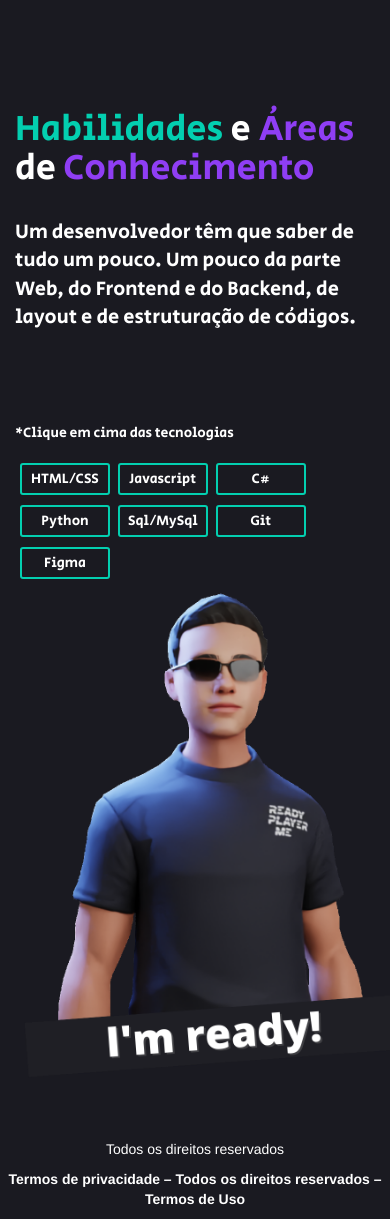
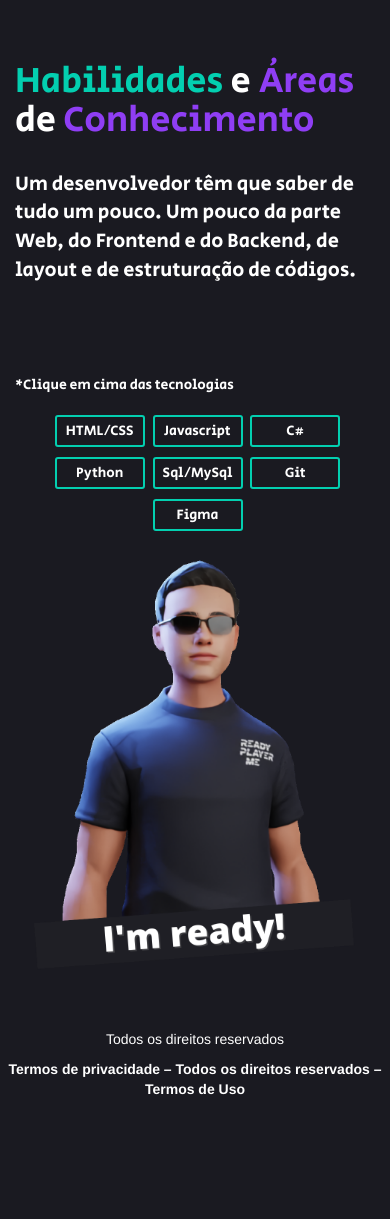
Before and after one commit to PedroPro212/Portfolio, a PHP site: page /pages/habilidades.html in a window 390 px wide. Shown: the part 68-1287 px from the top of the page. After the commit the page ends 1163 px from the top, so only its background shows below. Run offline with PHP 8.4, Linux system fonts and the light colour scheme.

Commit message:
Correção responsividade tela de habilidades

```diff
--- a/pages/habilidades.html
+++ b/pages/habilidades.html
@@ -32,14 +32,14 @@
     </header>
 
     <main>
-        <div class="container" style="margin-top:90px;">
+        <div class="container" style="margin-top:5vh">
             <div class="row">
                 <div class="col-sm-5" style="font-family: 'Secular One', sans-serif; ">
                     <h1 class="text-left"><a style="color:#03CFB0; text-decoration:none;">Habilidades</a> e <a style="color:#8F3EF4; text-decoration:none;">Áreas</a> de <a style="color:#8F3EF4; text-decoration:none;">Conhecimento</a></h1>
                     <p class="text-left" style="font-size:20px; margin-top:30px;">Um desenvolvedor têm que saber de tudo um pouco. Um pouco da parte Web, do Frontend e do Backend, de layout e de estruturação de códigos. </p>
 
-                    <p class="text-left" style="margin-top:90px;">*Clique em cima das tecnologias</p>
-                    <div>
+                    <p class="center-block" style="margin-top:90px;">*Clique em cima das tecnologias</p>
+                    <div class=" text-center">
                         <input type="button" class="tecnologias" id="btnHtml" value="HTML/CSS" />
                         <input type="button" class="tecnologias" id="btnJavascript" value="Javascript" />
                         <input type="button" class="tecnologias" id="btnC" value="C#" />
@@ -48,7 +48,7 @@
                         <input type="button" class="tecnologias" id="btnGit" value="Git" />
                         <input type="button" class="tecnologias" id="btnFigma" value="Figma" />
                     </div>
-                    <div class="center-block" id="div1" style="width:400px; margin-top:30px; border-width:2px; border-style:solid;border-color:#03CFB0; border-radius:3px;">
+                    <div class="center-block text-center habilidades" id="div1">
                         <p style="margin-top:10px;">HTML/CSS</p>
                         <p>Para qualquer site bem estruturado e estilizado é necessário ter uma boa base HTML e uma boa folha de estilos CSS.</p>
                         <ul class="text-left">
@@ -57,7 +57,7 @@
                             <li>Principais tags css</li>
                         </ul>
                     </div>
-                    <div class="center-block" id="div2" style="display:none;width:400px; margin-top:30px; border-width:2px; border-style:solid;border-color:#03CFB0; border-radius:3px;">
+                    <div class="center-block text-center habilidades" id="div2">
                         <p style="margin-top:10px;">Javascript</p>
                         <p>A inteligencia de um site por trás da estrutura sem dúvidas é o Javascript, é nele que toda a mágica visual e não visual acontece.</p>
                         <ul class="text-left">
@@ -65,7 +65,7 @@
                             <li>Inserção e administração</li>
                         </ul>
                     </div>
-                    <div class="center-block" id="div3" style="display:none;width:400px; margin-top:30px; border-width:2px; border-style:solid;border-color:#03CFB0; border-radius:3px;">
+                    <div class="center-block text-center habilidades" id="div3">
                         <p style="margin-top:10px;">C#</p>
                         <p>E por trá de todo o processo inteligente do site está uma linguagem Backend, sendo ela a responsavel por manipular dados, registros ou todo o processo.</p>
                         <ul class="text-left">
@@ -73,7 +73,7 @@
                             <li>Parte por trás de todo processo</li>
                         </ul>
                     </div>
-                    <div class="center-block" id="div4" style="display:none;width:400px; margin-top:30px; border-width:2px; border-style:solid;border-color:#03CFB0; border-radius:3px;">
+                    <div class="center-block text-center habilidades" id="div4">
                         <p style="margin-top:10px;">Python</p>
                         <p>Python também é uma linguagem Backend, sendo umas das linguagens mais utilizadas do mundo atualmente.</p>
                         <ul class="text-left">
@@ -81,7 +81,7 @@
                             <li>Criação de Bot/Automações</li>
                         </ul>
                     </div>
-                     <div class="center-block" id="div5" style="display:none;width:400px; margin-top:30px; border-width:2px; border-style:solid;border-color:#03CFB0; border-radius:3px;">
+                     <div class="center-block text-center habilidades" id="div5">
                         <p style="margin-top:10px;">Sql/MySql</p>
                         <p>Sem dúvidas uma boa base de dados é fundamental para uma aplicação que envolva almazenagem de dados.</p>
                         <ul class="text-left">
@@ -90,7 +90,7 @@
                             <li>Script</li>
                         </ul>
                     </div>
-                    <div class="center-block" id="div6" style="display:none;width:400px; margin-top:30px; border-width:2px; border-style:solid;border-color:#03CFB0; border-radius:3px;">
+                    <div class="center-block text-center habilidades" id="div6">
                         <p style="margin-top:10px;">Git</p>
                         <p>Um programador sem o Git é a mesma coisa que um carro sem a chave.</p>
                         <ul class="text-left">
@@ -99,7 +99,7 @@
                             <li>Branchs</li>
                         </ul>
                     </div>
-                    <div class="center-block" id="div7" style="display:none;width:400px; margin-top:30px; border-width:2px; border-style:solid;border-color:#03CFB0; border-radius:3px;">
+                    <div class="center-block text-center habilidades" id="div7">
                         <p style="margin-top:10px;">Figma</p>
                         <p>E para um desenvolvedor Frontend sem dúvidas umas das melhores ferramentas é de designer é o Figma.</p>
                         <ul class="text-left">
@@ -110,8 +110,8 @@
                     </div>
                 </div>
                 <div class="col-sm-2"></div>
-                <div class="col-sm-5">
-                    <img runat="server" src="../img/pronto.png" width="400" />
+                <div class="col-sm-5 text-center">
+                    <img src="../img/pronto.png" width="400" />
                 </div>
             </div>
         </div>
--- a/style/habilidades.css
+++ b/style/habilidades.css
@@ -31,6 +31,35 @@ body{
         color:#03CFB0;
     }
 
+.habilidades{
+    width:400px;
+    margin-top:30px;
+    border-width:2px;
+    border-style:solid;
+    border-color:#03CFB0;
+    border-radius:3px;
+    display: none;
+}
+
+img{
+    margin-top:2vh
+}
+
 #div1{
     display:none;
 }
+
+ul{
+    margin-left: 4vh;
+}
+
+@media screen and (max-width:480px) and (min-width:320px){
+    /*Celular*/
+    img{
+        width: 40vh;
+    }
+
+    .habilidades{
+        width: 40vh;
+    }
+}
```
